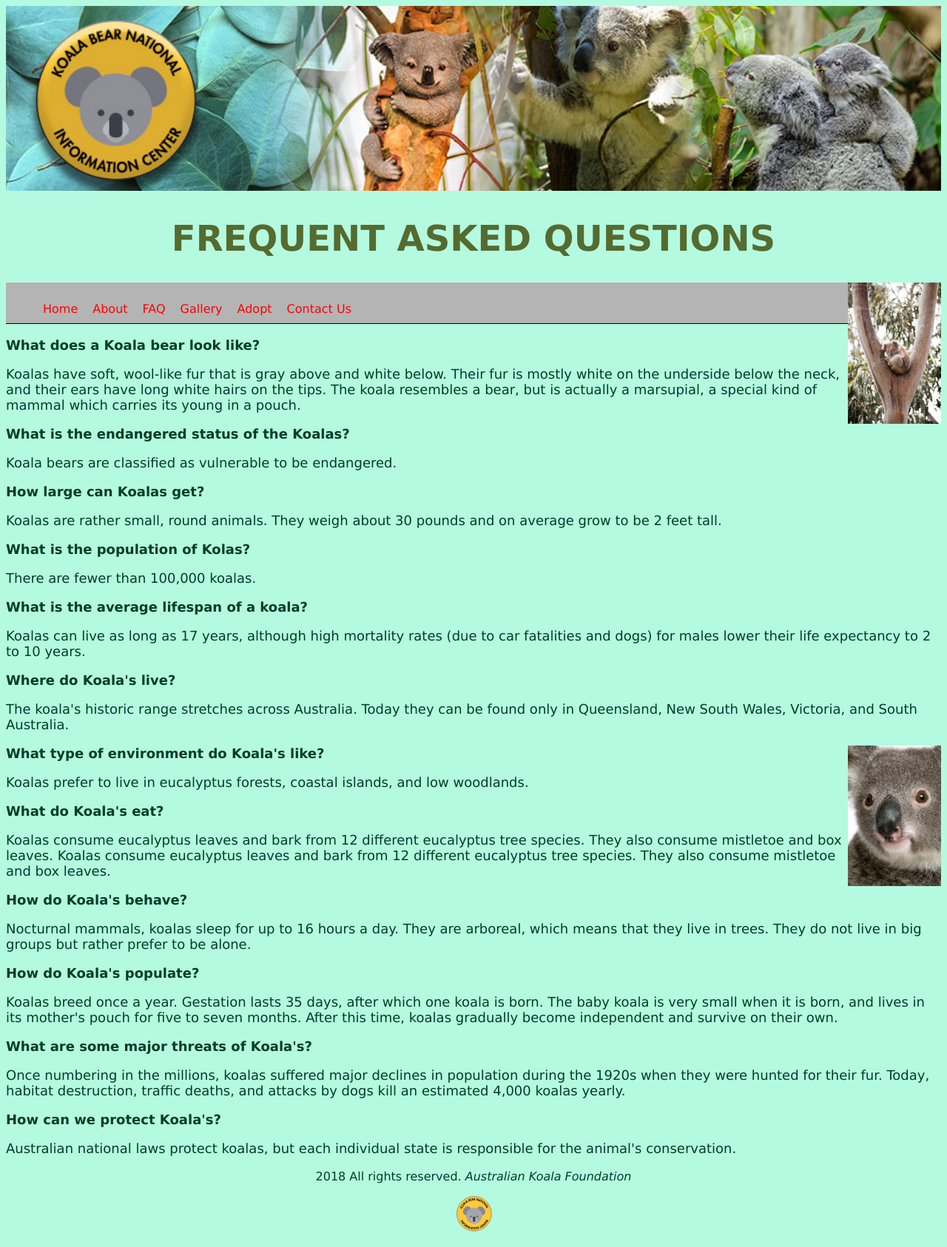
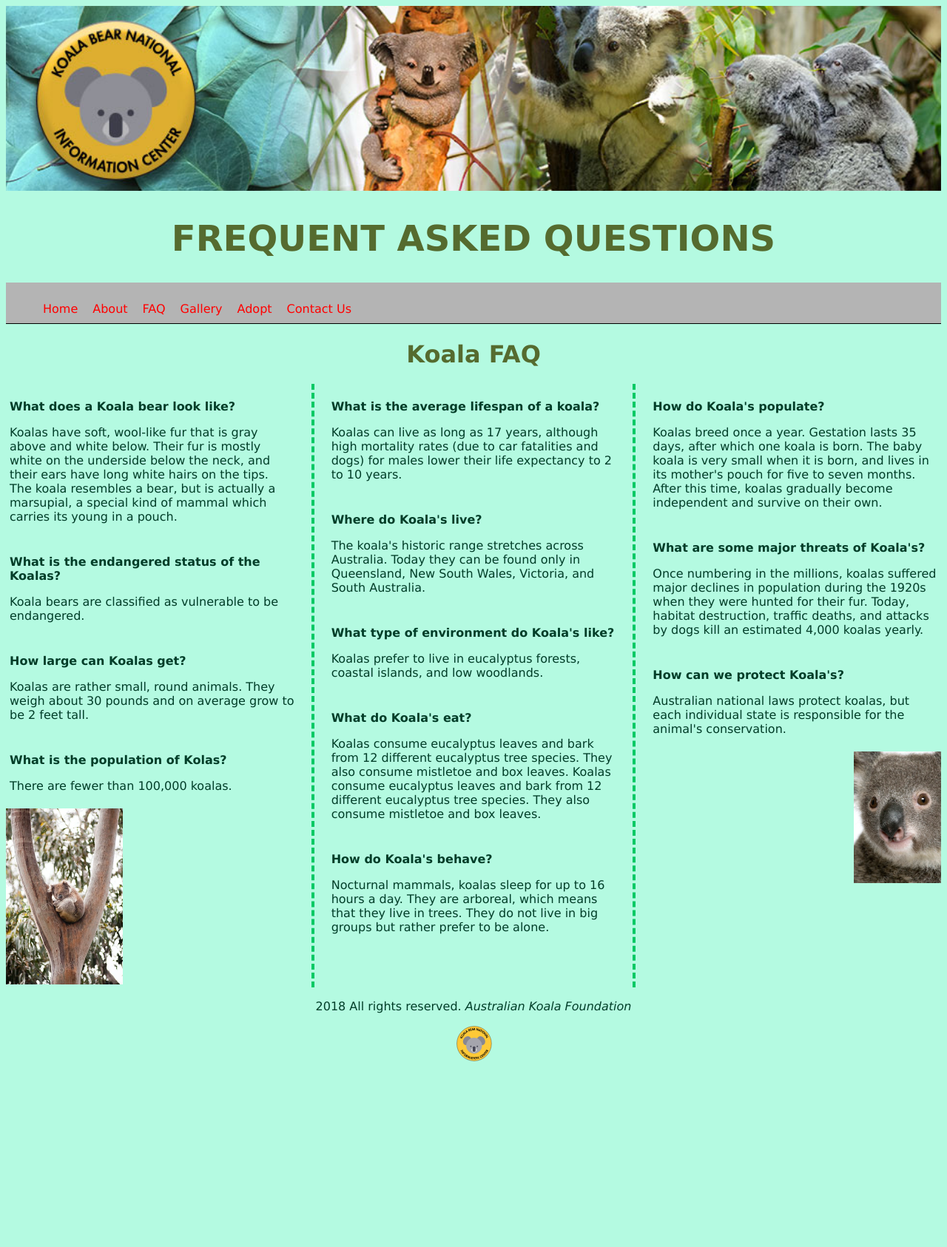
Before and after one commit to caleholst/caleholst.com, a PHP site: page /wdv101/koala_site/faq.html in a window 1280 px wide. Shown: the whole page at 74% size. After the commit the page ends 1435 px from the top, so only its background shows below. Run offline with PHP 8.4, Linux system fonts and the light colour scheme.

Commit message:
added columns to koala faq

```diff
--- a/wdv101/koala_site/faq.html
+++ b/wdv101/koala_site/faq.html
@@ -25,9 +25,7 @@
             <h1 class="large center upper":>Frequent Asked Questions</h1>
         </header>
 
-        <section>
-            <img  align="right" src="images/KoalaOne.jpg" width="10%">
-        </section>
+
 
         <nav>
 
@@ -41,54 +39,83 @@
             </ul>
         </nav>
 
-        <section>
-            <p class="bold">What does a Koala bear look like?</p>
-            <p>Koalas have soft, wool-like fur that is gray above and white below. Their fur is mostly white on the underside below the neck,
-            and their ears have long white hairs on the tips. The koala resembles a bear, but is actually a marsupial,
-            a special kind of mammal which carries its young in a pouch.</p>
+        <div class="columns">
+            <h1 class="center columnheader">Koala FAQ</h1>
 
+            <div class="group">
+                <p class="bold">What does a Koala bear look like?</p>
+                <p>Koalas have soft, wool-like fur that is gray above and white below. Their fur is mostly white on the underside below the neck,
+                and their ears have long white hairs on the tips. The koala resembles a bear, but is actually a marsupial,
+                a special kind of mammal which carries its young in a pouch.</p>
+            </div>
+
+            <div class="group">
             <p class="bold">What is the endangered status of the Koalas?</p>
             <p>Koala bears are classified as vulnerable to be endangered.</p>
+            </div>
 
+            <div class="group">
             <p class="bold">How large can Koalas get?</p>
             <p>Koalas are rather small, round animals. They weigh about 30 pounds and on average grow to be 2 feet tall.</p>
+            </div>
 
+            <div class="group">
             <p class="bold">What is the population of Kolas?</p>
             <p>There are fewer than 100,000 koalas.</p>
+            </div>
 
+            <section>
+                <img class="column1" src="images/KoalaOne.jpg">
+            </section>
+
+            <div class="group">
             <p class="bold">What is the average lifespan of a koala?</p>
             <p>Koalas can live as long as 17 years, although high mortality rates (due to car fatalities and dogs) for males lower their life expectancy to 2 to 10 years.</p>
+            </div>
 
+            <div class="group">
             <p class="bold">Where do Koala's live?</p>
             <p>The koala's historic range stretches across Australia. Today they can be found only in Queensland, New South Wales, Victoria, and South Australia.</p>
+            </div>
 
-            <section>
-                <img align="right" src="images/KoalaThree.jpg" width="10%">
-            </section>
-
+            <div class="group">
             <p class="bold">What type of environment do Koala's like?</p>
             <p>Koalas prefer to live in eucalyptus forests, coastal islands, and low woodlands.</p>
+            </div>
 
+            <div class="group">
             <p class="bold">What do Koala's eat?</p>
             <p>Koalas consume eucalyptus leaves and bark from 12 different eucalyptus tree species. They also consume mistletoe and box leaves.
             Koalas consume eucalyptus leaves and bark from 12 different eucalyptus tree species. They also consume mistletoe and box leaves.</p>
+            </div>
 
+            <div class="group">
             <p class="bold">How do Koala's behave?</p>
             <p>Nocturnal mammals, koalas sleep for up to 16 hours a day. They are arboreal, which means that they live in trees.
             They do not live in big groups but rather prefer to be alone.</p>
+            </div>
 
+            <div class="group">
             <p class="bold">How do Koala's populate?</p>
             <p>Koalas breed once a year. Gestation lasts 35 days, after which one koala is born. The baby koala is very small when it is born,
             and lives in its mother's pouch for five to seven months. After this time, koalas gradually become independent and survive on their own.</p>
+            </div>
 
+            <div class="group">
             <p class="bold">What are some major threats of Koala's?</p>
             <p>Once numbering in the millions, koalas suffered major declines in population during the 1920s when they were hunted for their fur.
             Today, habitat destruction, traffic deaths, and attacks by dogs kill an estimated 4,000 koalas yearly.</p>
+            </div>
 
+            <div class="group">
             <p class="bold">How can we protect Koala's?</p>
             <p>Australian national laws protect koalas, but each individual state is responsible for the animal's conservation.</p>
+            </div>
 
-        </section>
+            <section>
+                <img class="column3" src="images/KoalaThree.jpg">
+            </section>
+        </div>
 
         <footer>
             <p class="center">2018 All rights reserved. <i>Australian Koala Foundation</i></p>
--- a/wdv101/koala_site/koala.css
+++ b/wdv101/koala_site/koala.css
@@ -107,3 +107,37 @@ nav a:focus {
     font-style: normal;
 
 }
+
+.left {
+    text-align: left;
+}
+.right {
+    text-align: right;
+}
+
+.columns {
+    column-count: 3;
+    column-gap: 40px;
+    column-width: 100px;
+    column-rule: dashed 4px #00c964;
+}
+
+.group {
+    padding: 5px;
+    break-inside: avoid;
+}
+
+.columnheader {
+    column-span: all;
+}
+
+img.column1 {
+    width: 40%;
+
+}
+
+img.column3 {
+    width: 30%;
+    float: right;
+
+}
```
